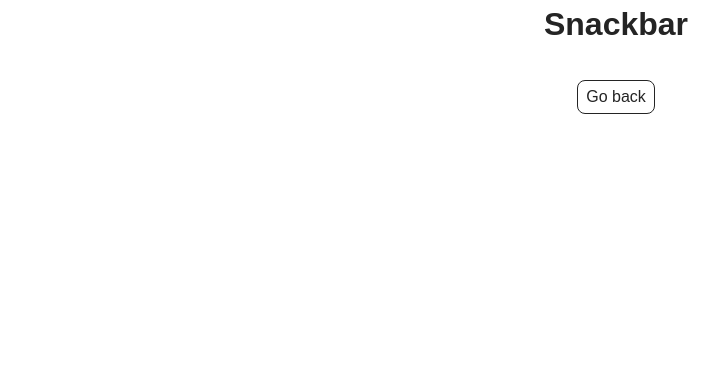
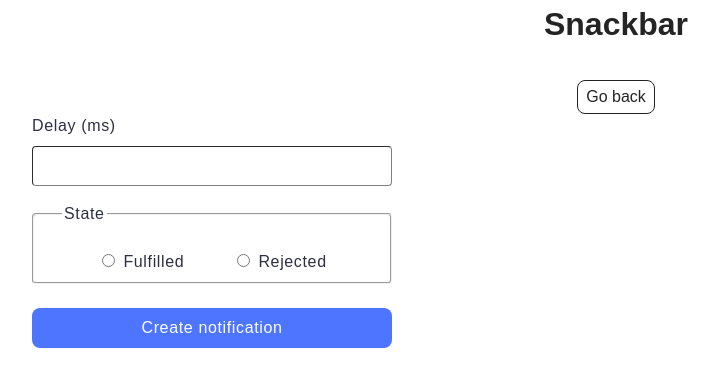
Before and after one commit to VolodymyrZin/goit-js-hw-10, a website built with Vite: page src/2-snackbar.html in a window 1280 px wide. Shown: the whole page, without its empty margins (24-743 px from the left). Built offline with nearby package versions, Linux system fonts and the light colour scheme.

Commit message:
fix timer and add snackbar

```diff
--- a/src/2-snackbar.html
+++ b/src/2-snackbar.html
@@ -12,6 +12,28 @@
       <div class="container">
         <h1 class="main-title">Snackbar</h1>
         <a class="back-link" href="./index.html">Go back</a>
+        <form class="form">
+          <label>
+            Delay (ms)
+            <input type="number" name="delay" required />
+          </label>
+
+          <fieldset>
+            <legend>State</legend>
+            <div class="wrapper">
+              <label>
+                <input type="radio" name="state" value="fulfilled" required />
+                Fulfilled
+              </label>
+              <label>
+                <input type="radio" name="state" value="rejected" required />
+                Rejected
+              </label>
+            </div>
+          </fieldset>
+
+          <button type="submit">Create notification</button>
+        </form>
       </div>
     </main>
     <script type="module" src="./js/2-snackbar.js"></script>
--- a/src/css/snackbar.css
+++ b/src/css/snackbar.css
@@ -0,0 +1,79 @@
+* {
+  box-sizing: border-box;
+  font-family: 'Montserrat', sans-serif;
+}
+.form {
+  display: flex;
+  flex-direction: column;
+  width: 360px;
+}
+.form label {
+  text-align: left;
+  font-weight: 400;
+  font-size: 16px;
+  line-height: 1.5;
+  letter-spacing: 0.04em;
+  color: #2e2f42;
+}
+input[type='number'] {
+  width: 100%;
+  height: 40px;
+  font-weight: 400;
+  font-size: 16px;
+  line-height: 1.5;
+  letter-spacing: 0.04em;
+  color: #2e2f42;
+  margin-bottom: 16px;
+  margin-top: 8px;
+  border-radius: 4px;
+  border-color: #808080;
+  border-width: 1px;
+}
+input[type='radio'] {
+  border-color: #808080;
+  border-width: 1px;
+}
+
+.form button {
+  width: 100%;
+  height: 40px;
+  border-radius: 8px;
+  font-weight: 500;
+  font-size: 16px;
+  line-height: 1.5;
+  letter-spacing: 0.04em;
+  color: #fff;
+  padding: 8px 99px;
+}
+legend {
+  display: flex;
+  font-weight: 400;
+  font-size: 16px;
+  line-height: 1.5;
+  letter-spacing: 0.04em;
+  color: #2e2f42;
+}
+.wrapper {
+  padding: 24px 48px 8px;
+  display: flex;
+  justify-content: center;
+  gap: 48px;
+}
+fieldset {
+  padding: 0;
+  margin: 0;
+  font-weight: 400;
+  font-size: 16px;
+  line-height: 1.5;
+  color: #2e2f42;
+  margin-bottom: 24px;
+  border-radius: 4px;
+}
+fieldset legend {
+  text-align: left;
+  margin-left: 28px;
+}
+.iziToast {
+  width: 383px;
+  min-width: 383px;
+}
--- a/src/css/timer.css
+++ b/src/css/timer.css
@@ -19,10 +19,28 @@
   letter-spacing: 0.04em;
   color: #2e2f42;
 }
+
 #datetime-picker {
   width: 272px;
+  border-color: #4e75ff;
 }
+#datetime-picker:disabled {
+  width: 272px;
+  border-color: #808080;
+}
+
 button {
+  background-color: #4e75ff;
+  width: 74px;
+  font-weight: 500;
+  font-size: 16px;
+  line-height: 1.5;
+  letter-spacing: 0.04em;
+  color: #fff;
+  border-radius: 8px;
+  border: none;
+}
+button:disabled {
   width: 74px;
   font-weight: 500;
   font-size: 16px;
@@ -33,7 +51,6 @@
   border-radius: 8px;
   border: none;
 }
-
 .timer {
   display: flex;
   gap: 24px;
--- a/src/js/1-timer.js
+++ b/src/js/1-timer.js
@@ -17,6 +17,7 @@
   dataSeconds: document.querySelector('[data-seconds]'),
   inputField: document.querySelector('#datetime-picker'),
 };
+refs.startButton.addEventListener('click', handleStartButtonClick);
 refs.startButton.disabled = true;
 
 console.log(refs.startButton);
@@ -77,7 +78,6 @@
     refs.startButton.disabled = false;
   }
 }
-refs.startButton.addEventListener('click', handleStartButtonClick);
 
 function handleStartButtonClick(event) {
   let difference;
--- a/src/js/2-snackbar.js
+++ b/src/js/2-snackbar.js
@@ -0,0 +1,65 @@
+import iziToast from 'izitoast';
+// Додатковий імпорт стилів
+import 'izitoast/dist/css/iziToast.min.css';
+
+const refs = {
+  formEl: document.querySelector('.form'),
+  inputDelayEl: document.querySelector('input[type="number"]'),
+  inputFulfilledEl: document.querySelector('input[value="fulfilled"]'),
+  inputRejectedEl: document.querySelector('input[value="rejected"]'),
+};
+
+refs.formEl.addEventListener('submit', onFormSubmitClick);
+
+function onFormSubmitClick(event) {
+  event.preventDefault();
+  let state = '';
+  const delay = +refs.inputDelayEl.value;
+
+  refs.inputFulfilledEl.checked ? (state = 'fulfilled') : (state = 'rejected');
+
+  const promise = new Promise((resolve, reject) => {
+    setTimeout(() => {
+      if (state === 'fulfilled') {
+        resolve(delay);
+      } else {
+        reject(delay);
+      }
+    }, delay);
+  });
+  promise
+    .then(delay => {
+      iziToast.show({
+        backgroundColor: 'green',
+        position: 'topRight',
+        title: 'OK',
+        titleColor: '#fff',
+        titleSize: '16px',
+        titleLineHeight: '1.5',
+        iconUrl: '../img/fulfilled.svg',
+        message: `Fulfilled promise in ${delay}ms`,
+        messageColor: '#fff',
+        messageSize: '16px',
+        messageLineHeight: '1.5',
+        maxWidth: '380px',
+        close: true,
+      });
+    })
+    .catch(delay => {
+      iziToast.show({
+        backgroundColor: 'red',
+        position: 'topRight',
+        title: 'Error',
+        titleColor: '#fff',
+        titleSize: '16px',
+        titleLineHeight: '1.5',
+        iconUrl: '../img/icon.svg',
+        message: `Rejected promise in ${delay}ms`,
+        messageColor: '#fff',
+        messageSize: '16px',
+        messageLineHeight: '1.5',
+        maxWidth: '380px',
+        close: true,
+      });
+    });
+}
```
Also changed, not shown: src/1-timer.html (+1 -1 lines), src/img/fulfilled.svg (added).
